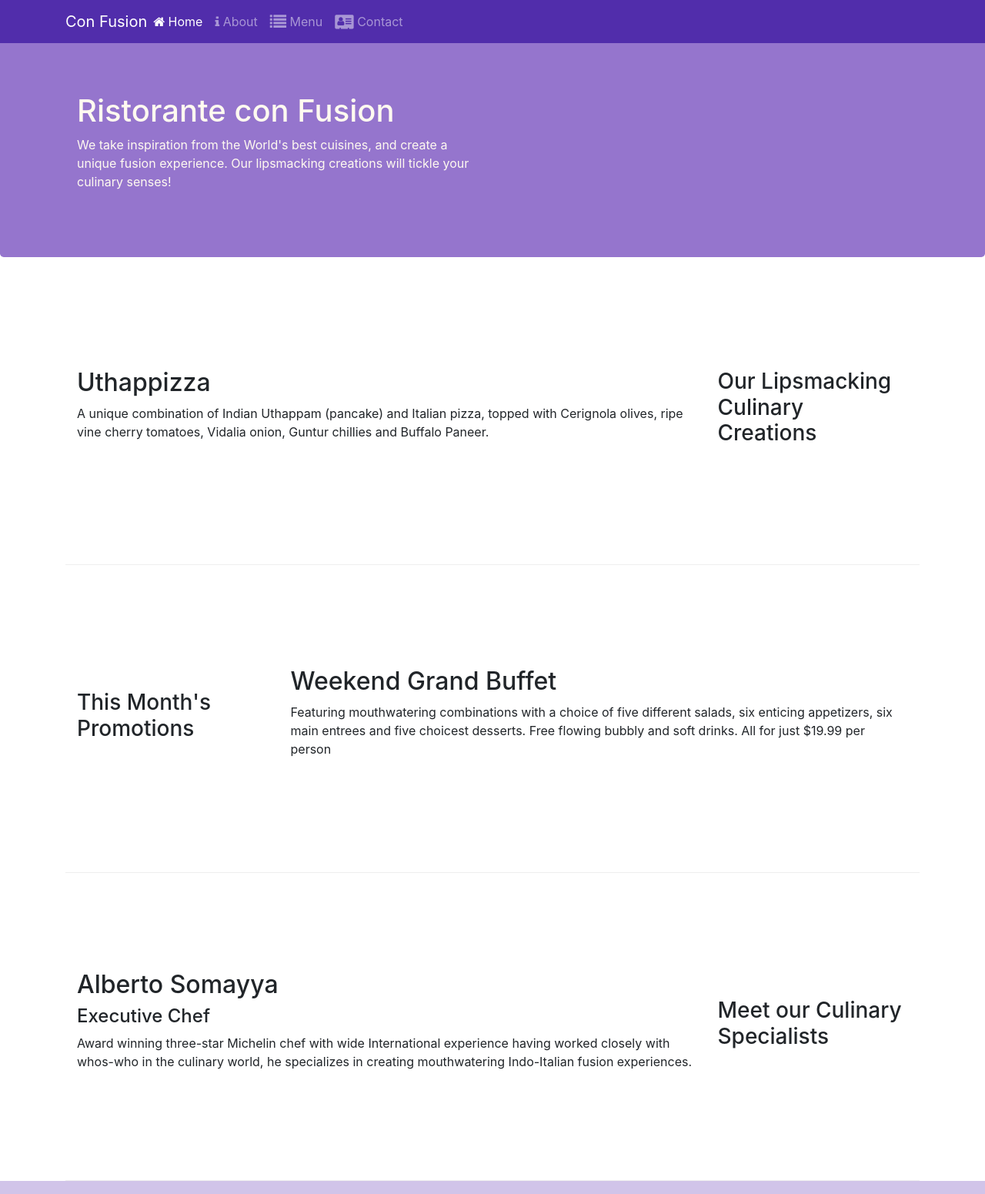
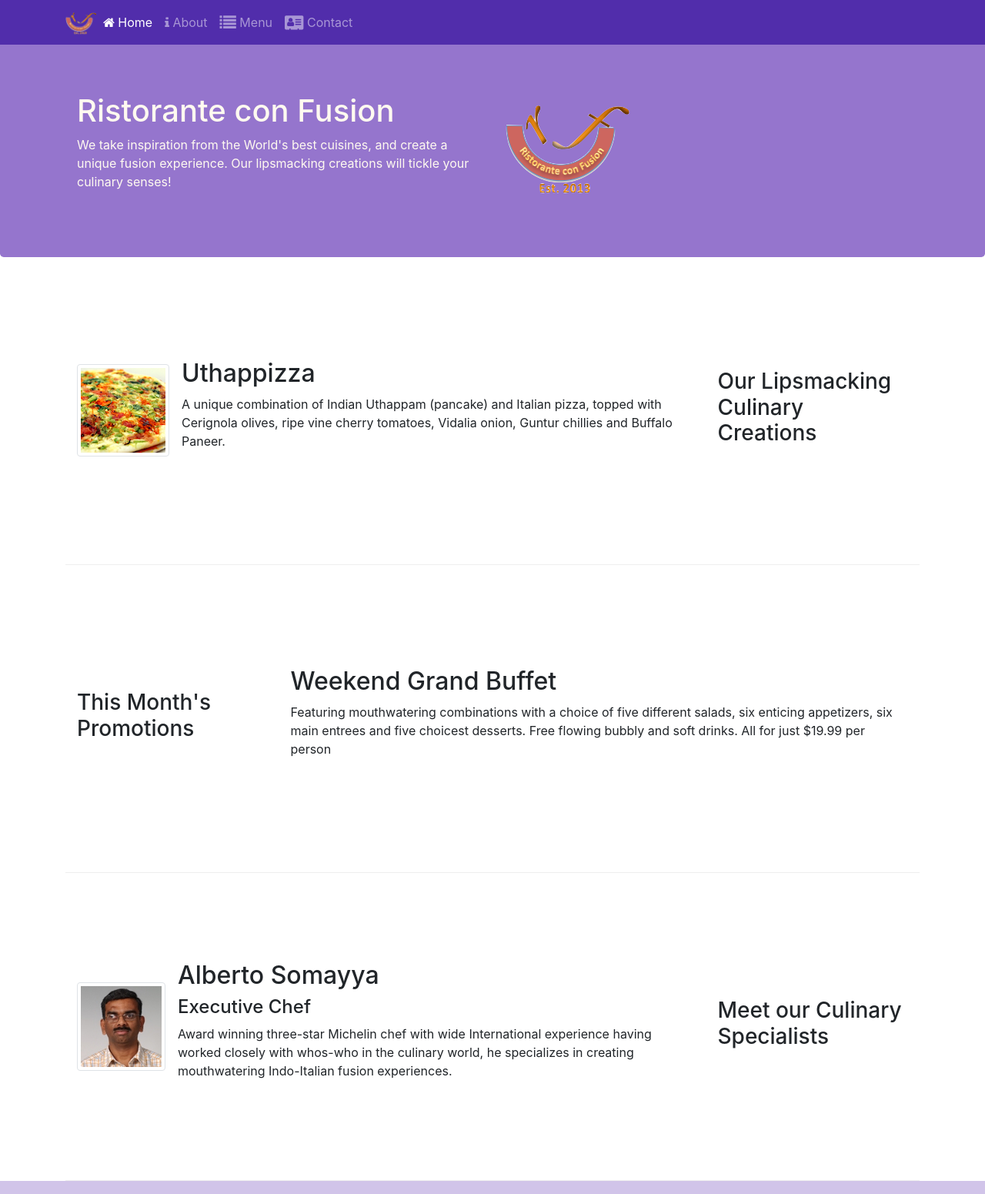
Before and after one commit to JavierHevia/Bootstrap4curso, a website: page index.html in a window 1280 px wide. Shown: the top 1551 px of the page at 77% size. Drawn offline with nearby package versions, Linux system fonts and the light colour scheme.

Commit message:
img & media

```diff
--- a/index.html
+++ b/index.html
@@ -25,7 +25,7 @@
             <button class="navbar-toggler" type="button" data-toggle="collapse" data-target="#Navbar">
                 <span class="navbar-toggler-icon"></span>
             </button>
-            <a class="navbar-brand mr-auto" href="#">  Con Fusion</a>
+            <a class="navbar-brand mr-auto" href="#">  <a class="navbar-brand mr-auto" href="#"><img src="img/logo.png" height="30" width="41"></a> </a>
             <div class="collapse navbar-collapse" id="Navbar">
                 <ul class="navbar-nav mr-auto">
                     <li class="nav-item active"><a class="nav-link" href="#"> <span class="fa fa-home"></span> Home </a></li>
@@ -44,7 +44,8 @@
                     <h1>Ristorante con Fusion</h1>
                     <p>We take inspiration from the World's best cuisines, and create a unique fusion experience. Our lipsmacking creations will tickle your culinary senses!</p>
                 </div>
-                <div class="col-12 col-sm">
+                <div class="col-12 col-sm align-self-center">
+                    <img src="img/logo.png" class="img-fluid">
                 </div>
             </div>
         </div>
@@ -56,8 +57,19 @@
                 <h3>Our Lipsmacking Culinary Creations</h3>
             </div>
             <div class="col col-sm order-sm-first col-md">
-                <h2>Uthappizza</h2>
-                <p class="d-none d-sm-block">A unique combination of Indian Uthappam (pancake) and Italian pizza, topped with Cerignola olives, ripe vine cherry tomatoes, Vidalia onion, Guntur chillies and Buffalo Paneer.</p>
+
+                <div class="media">
+                    <img class="d-flex mr-3 img-thumbnail align-self-center"
+                            src="img/uthappizza.png" alt="Uthappizza">
+                    <div class="media-body">
+                        <h2 class="mt-0">Uthappizza</h2>
+                        <p class="d-none d-sm-block">A unique combination of Indian Uthappam (pancake) and
+                            Italian pizza, topped with Cerignola olives, ripe vine
+                            cherry tomatoes, Vidalia onion, Guntur chillies and
+                            Buffalo Paneer.</p>
+                    </div>
+                </div>
+
             </div>
         </div>
 
@@ -77,9 +89,20 @@
                 <h3>Meet our Culinary Specialists</h3>
             </div>
             <div class="col col-sm order-sm-first col-md">
-                <h2>Alberto Somayya</h2>
-                <h4>Executive Chef</h4>
-                <p class="d-none d-sm-block">Award winning three-star Michelin chef with wide International experience having worked closely with whos-who in the culinary world, he specializes in creating mouthwatering Indo-Italian fusion experiences. </p>
+                <div class="media">
+                    <img class="d-flex mr-3 img-thumbnail align-self-center"
+                            src="img/alberto.png" alt="Alberto Somayya">
+                    <div class="media-body">
+                        <h2 class="mt-0">Alberto Somayya</h2>
+                        <h4>Executive Chef</h4>
+                        <p class="d-none d-sm-block">Award winning three-star Michelin chef with wide
+                            International experience having worked closely with
+                            whos-who in the culinary world, he specializes in
+                            creating mouthwatering Indo-Italian fusion experiences.
+                            </p>
+                    </div>
+                </div>
+
             </div>
         </div>
     </div>
```
Also changed, not shown: aboutus.html (+3 -2 lines), contactus.html (+3 -2 lines), img/alberto.png (added), img/buffet.png (added), img/logo.png (added), img/uthappizza.png (added), 1 other file.
